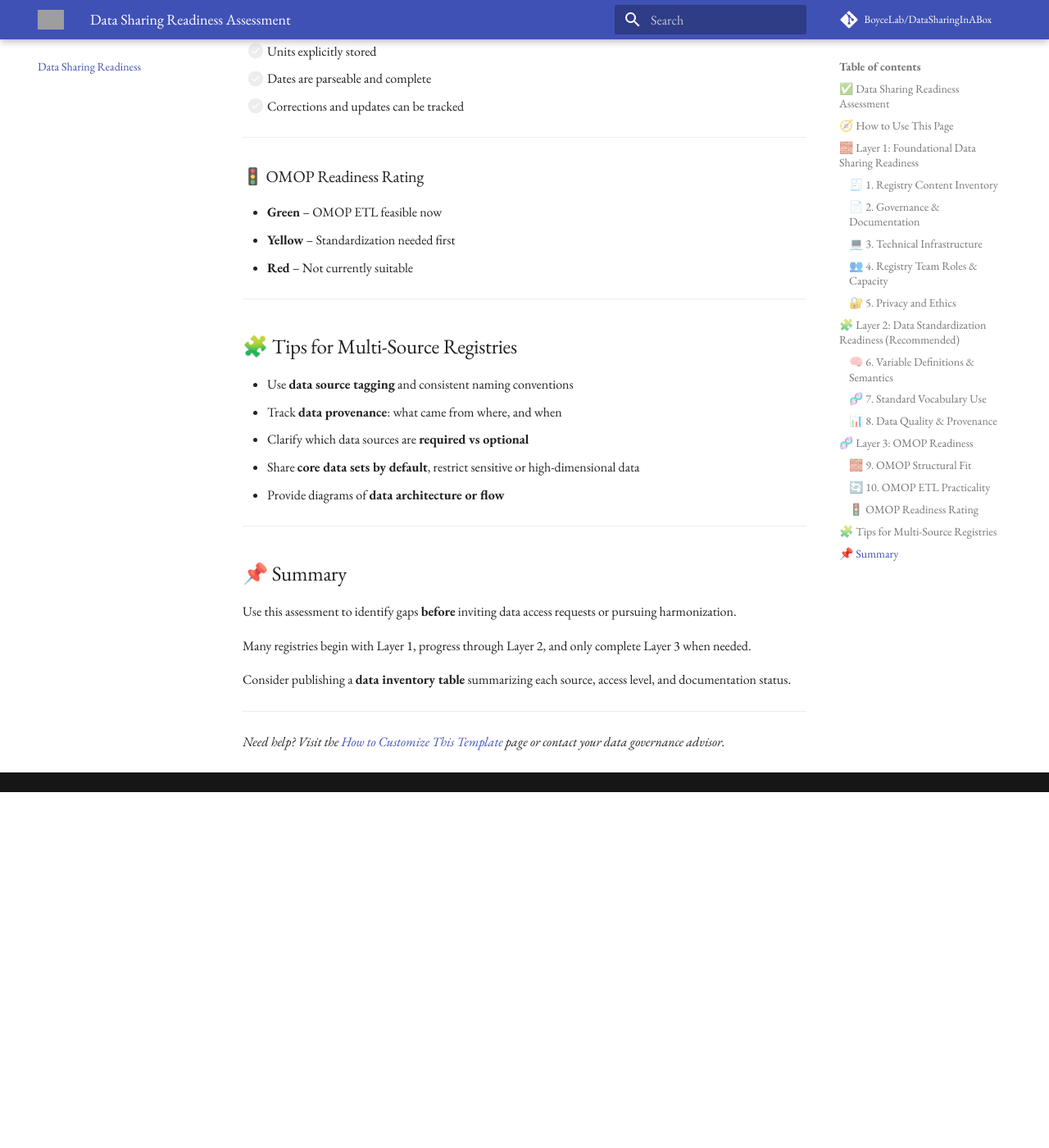
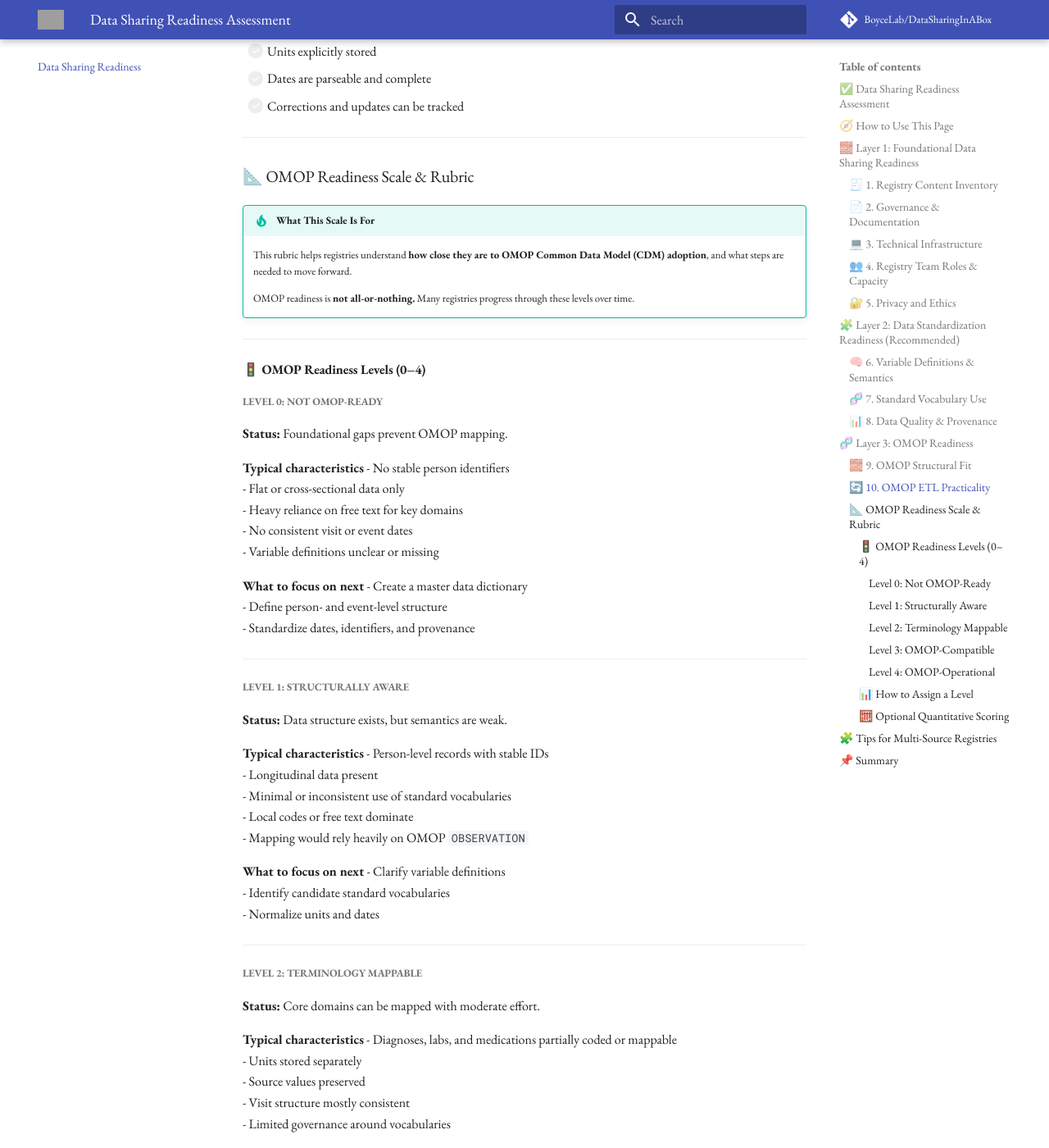
Before and after one commit to BoyceLab/DataSharingInABox, an MkDocs documentation site: the page built from docs/data-readiness.md, in a window 1280 px wide and 1400 px high, scrolled down 4450 px. Shown: the whole window at 82% size. Built offline with MkDocs 1.6.1 and Material for MkDocs 9.7.7, drawn with Linux system fonts in a browser that asks for light colours; comment, search, counter and statistics services are not loaded; before the commit the page ends 5416 px from its top, so only the background shows below that; some of the changed text lies outside the part shown; grey boxes are pictures that could not be loaded.

Commit message:
Revise OMOP readiness scale and descriptions
Updated the data readiness document to clarify the OMOP readiness scale and added detailed descriptions for each level of readiness.

```diff
--- a/docs/data-readiness.md
+++ b/docs/data-readiness.md
@@ -6,7 +6,7 @@
 ## ✅ Data Sharing Readiness Assessment
 
 !!! tip "Purpose of This Checklist"
-    This page helps registry holders, patient advocacy groups, and data stewards assess their **data sharing readiness**  including documentation, governance, technical infrastructure, and **data standardization**.
+    This page helps registry holders, patient advocacy groups, and data stewards assess their **data sharing readiness** including documentation, governance, technical infrastructure, and **data standardization**.
 
     It is especially useful for registries that include **multiple data sources** (e.g., EHR, surveys, biosamples, imaging, genomics) and want to prepare for **external data sharing, harmonization, or OMOP mapping**.
 
@@ -162,11 +162,127 @@
 
 ---
 
-### 🚦 OMOP Readiness Rating
+### 📐 OMOP Readiness Scale & Rubric
 
-- **Green** – OMOP ETL feasible now
-- **Yellow** – Standardization needed first
-- **Red** – Not currently suitable
+!!! tip "What This Scale Is For"
+    This rubric helps registries understand **how close they are to OMOP Common Data Model (CDM) adoption**, and what steps are needed to move forward.
+
+    OMOP readiness is **not all-or-nothing.** Many registries progress through these levels over time.
+
+---
+
+#### 🚦 OMOP Readiness Levels (0–4)
+
+##### **Level 0: Not OMOP-Ready**
+**Status:** Foundational gaps prevent OMOP mapping.
+
+**Typical characteristics**
+- No stable person identifiers
+- Flat or cross-sectional data only
+- Heavy reliance on free text for key domains
+- No consistent visit or event dates
+- Variable definitions unclear or missing
+
+**What to focus on next**
+- Create a master data dictionary
+- Define person- and event-level structure
+- Standardize dates, identifiers, and provenance
+
+---
+
+##### **Level 1: Structurally Aware**
+**Status:** Data structure exists, but semantics are weak.
+
+**Typical characteristics**
+- Person-level records with stable IDs
+- Longitudinal data present
+- Minimal or inconsistent use of standard vocabularies
+- Local codes or free text dominate
+- Mapping would rely heavily on OMOP `OBSERVATION`
+
+**What to focus on next**
+- Clarify variable definitions
+- Identify candidate standard vocabularies
+- Normalize units and dates
+
+---
+
+##### **Level 2: Terminology Mappable**
+**Status:** Core domains can be mapped with moderate effort.
+
+**Typical characteristics**
+- Diagnoses, labs, and medications partially coded or mappable
+- Units stored separately
+- Source values preserved
+- Visit structure mostly consistent
+- Limited governance around vocabularies
+
+**What to focus on next**
+- Formalize vocabulary mappings
+- Reduce free text in high-value fields
+- Document mapping decisions
+
+---
+
+##### **Level 3: OMOP-Compatible**
+**Status:** OMOP ETL feasible with standard effort.
+
+**Typical characteristics**
+- Core clinical domains map cleanly to OMOP tables
+- Standard vocabularies used consistently
+- Longitudinal visits or events well-defined
+- Provenance and versioning tracked
+- Initial OMOP ETL completed or piloted
+
+**What to focus on next**
+- Expand to additional domains (e.g., genomics, PROs)
+- Improve automation and quality assurance
+- Prepare for federated analyses
+
+---
+
+##### **Level 4: OMOP-Operational**
+**Status:** OMOP is production-ready and reusable.
+
+**Typical characteristics**
+- Routine OMOP refreshes
+- Automated and versioned ETL pipeline
+- Data quality checks aligned with OMOP conventions
+- Participation in federated or networked studies
+- Clear governance for mappings and updates
+
+**What to focus on next**
+- Optimization and performance
+- Advanced phenotyping and cohort reuse
+- Cross-network harmonization
+
+---
+
+#### 📊 How to Assign a Level
+
+Use the OMOP checklists above and apply the following rule:
+
+- **Level 0:** Fails multiple Structural Fit items
+- **Level 1:** Structural Fit ✔, Terminology Mapping mostly ✖
+- **Level 2:** Structural Fit ✔, Terminology Mapping mostly ✔
+- **Level 3:** Structural + Terminology + ETL Practicality ✔
+- **Level 4:** Level 3 plus operationalized ETL and reuse
+
+---
+
+#### 🧮 Optional Quantitative Scoring
+
+Assign points to each OMOP readiness checklist item:
+
+- ✔ = 1 point
+- ✖ = 0 points
+
+**Score ranges**
+- **0–4:** Level 0
+- **5–8:** Level 1
+- **9–12:** Level 2
+- **13–16:** Level 3
+- **17+**: Level 4
 
 ---
 
```
